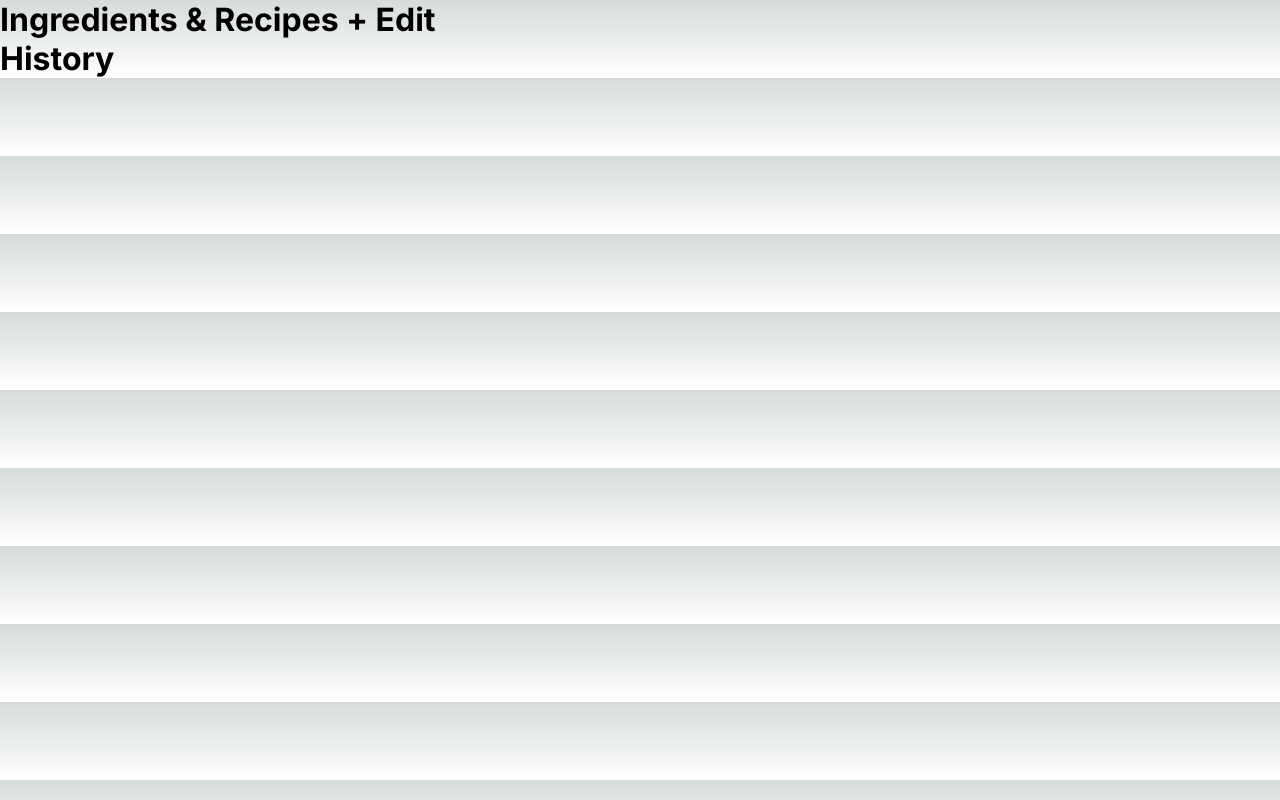
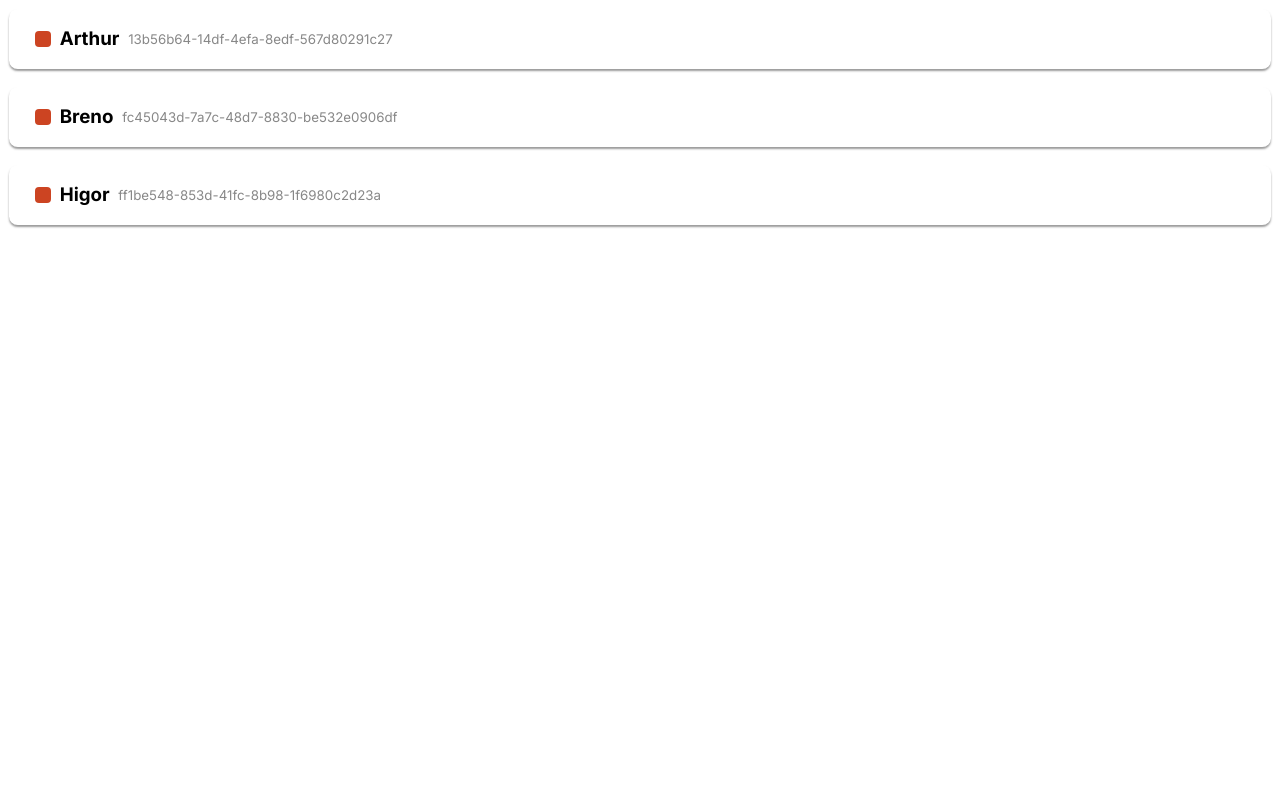
Before and after one commit to cognocoder/recipe, a Next.js app: page / in a window 1280 px wide. Built offline with nearby package versions, Linux system fonts and the light colour scheme.

Commit message:
chore(components): ingredients list :construction:

```diff
--- a/app/dashboard/page.tsx
+++ /dev/null
@@ -1,5 +0,0 @@
-import RecipeDashboard from "@/components/RecipeDashboard";
-
-export default function Dashboard() {
-  return <RecipeDashboard/>
-}
--- a/app/globals.css
+++ b/app/globals.css
@@ -1,107 +1,3 @@
-:root {
-  --max-width: 1100px;
-  --border-radius: 12px;
-  --font-mono: ui-monospace, Menlo, Monaco, 'Cascadia Mono', 'Segoe UI Mono',
-    'Roboto Mono', 'Oxygen Mono', 'Ubuntu Monospace', 'Source Code Pro',
-    'Fira Mono', 'Droid Sans Mono', 'Courier New', monospace;
-
-  --foreground-rgb: 0, 0, 0;
-  --background-start-rgb: 214, 219, 220;
-  --background-end-rgb: 255, 255, 255;
-
-  --primary-glow: conic-gradient(
-    from 180deg at 50% 50%,
-    #16abff33 0deg,
-    #0885ff33 55deg,
-    #54d6ff33 120deg,
-    #0071ff33 160deg,
-    transparent 360deg
-  );
-  --secondary-glow: radial-gradient(
-    rgba(255, 255, 255, 1),
-    rgba(255, 255, 255, 0)
-  );
-
-  --tile-start-rgb: 239, 245, 249;
-  --tile-end-rgb: 228, 232, 233;
-  --tile-border: conic-gradient(
-    #00000080,
-    #00000040,
-    #00000030,
-    #00000020,
-    #00000010,
-    #00000010,
-    #00000080
-  );
-
-  --callout-rgb: 238, 240, 241;
-  --callout-border-rgb: 172, 175, 176;
-  --card-rgb: 180, 185, 188;
-  --card-border-rgb: 131, 134, 135;
+body {
+	margin: 0;
 }
-
-@media (prefers-color-scheme: dark) {
-  :root {
-    --foreground-rgb: 255, 255, 255;
-    --background-start-rgb: 0, 0, 0;
-    --background-end-rgb: 0, 0, 0;
-
-    --primary-glow: radial-gradient(rgba(1, 65, 255, 0.4), rgba(1, 65, 255, 0));
-    --secondary-glow: linear-gradient(
-      to bottom right,
-      rgba(1, 65, 255, 0),
-      rgba(1, 65, 255, 0),
-      rgba(1, 65, 255, 0.3)
-    );
-
-    --tile-start-rgb: 2, 13, 46;
-    --tile-end-rgb: 2, 5, 19;
-    --tile-border: conic-gradient(
-      #ffffff80,
-      #ffffff40,
-      #ffffff30,
-      #ffffff20,
-      #ffffff10,
-      #ffffff10,
-      #ffffff80
-    );
-
-    --callout-rgb: 20, 20, 20;
-    --callout-border-rgb: 108, 108, 108;
-    --card-rgb: 100, 100, 100;
-    --card-border-rgb: 200, 200, 200;
-  }
-}
-
-* {
-  box-sizing: border-box;
-  padding: 0;
-  margin: 0;
-}
-
-html,
-body {
-  max-width: 100vw;
-  overflow-x: hidden;
-}
-
-body {
-  color: rgb(var(--foreground-rgb));
-  background: linear-gradient(
-      to bottom,
-      transparent,
-      rgb(var(--background-end-rgb))
-    )
-    rgb(var(--background-start-rgb));
-}
-
-a {
-  color: inherit;
-  text-decoration: none;
-}
-
-@media (prefers-color-scheme: dark) {
-  html {
-    color-scheme: dark;
-  }
-}
--- /dev/null
+++ b/app/models/Ingredient.ts
@@ -0,0 +1,6 @@
+
+export interface Ingredient {
+  color?: string
+  heading: string
+  uuid: string
+}
--- a/app/page.tsx
+++ b/app/page.tsx
@@ -1,12 +1,18 @@
-import Image from 'next/image'
-import styles from './page.module.css'
-import RecipeDashboard from '@/components/RecipeDashboard'
+import { v4 as uuid } from 'uuid';
+import Ingredients from '@/components/Ingredients';
+
+import { Ingredient as IngredientModel } from "@/app/models/Ingredient"
+
+const ingredients: IngredientModel[] = [
+  { heading: 'Arthur', uuid: uuid() },
+  { heading: 'Breno', uuid: uuid() },
+  { heading: 'Higor', uuid: uuid() },
+]
 
 export default function Home() {
   return (
     <>
-      <RecipeDashboard/>
-      <h1>History</h1>
+      <Ingredients ingredients={ ingredients }></Ingredients>
     </>
   )
 }
--- /dev/null
+++ b/components/Ingredient.styled.tsx
@@ -0,0 +1,35 @@
+import { styled } from "styled-components";
+
+export const IngredientItem = styled.li<{ $selected?: boolean }>`
+	align-items: center;
+	background-color: ${ props => props.$selected ? "#eee" : "#fff" };
+	border-radius: 1ex;
+	box-shadow: 0px 2px 2px #4448;
+	box-sizing: border-box;
+	cursor: pointer;
+	display: flex;
+	gap: 1ex;
+	padding-inline: 1ex;
+	width: 100%;
+
+	&:hover {
+		background-color: #eef;
+		box-shadow: 0px 3px 6px #4446;
+	}
+`
+
+export const IngredientHeading = styled.h3`
+`
+
+export const IngredientUuid = styled.span`
+	color: #888;
+	font-size: smaller;
+`
+
+export const IngredientImage = styled.div<{ $color?: string }>`
+	background-color: ${ props => props.$color || "#4444" };
+	border-radius: 4px;
+	height: 1rem;
+	margin-left: 2ex;
+	width: 1rem;
+`
--- /dev/null
+++ b/components/Ingredient.tsx
@@ -0,0 +1,32 @@
+'use client'
+
+import { useEffect, useState } from 'react'
+
+import { Ingredient as IngredientModel } from "@/app/models/Ingredient"
+import { IngredientItem, IngredientHeading, IngredientImage, IngredientUuid } from "./Ingredient.styled"
+
+export default function Ingredient(props: IngredientModel): JSX.Element {
+
+  const [selected, setSelected] = useState(false)
+
+  const [hydrated, setHydrated] = useState(false)
+  useEffect(() => {
+    setHydrated(true)
+  }, []);
+  if (!hydrated) {
+    return <></>
+  }
+
+  function handleClick(event: React.MouseEvent<HTMLLIElement>): void {
+    console.log(event)
+    setSelected(!selected)
+  }
+
+  return (
+      <IngredientItem onClick={handleClick} $selected={ selected } >
+        <IngredientImage $color={ props.color || '#C42' } />
+        <IngredientHeading>{ props.heading }</IngredientHeading>
+        <IngredientUuid>{ props.uuid }</IngredientUuid>
+      </IngredientItem>
+    )
+}
--- /dev/null
+++ b/components/Ingredients.styled.tsx
@@ -0,0 +1,9 @@
+import { styled } from "styled-components";
+
+export const IngredientList = styled.ul`
+	display: flex;
+	flex-direction: column;
+	gap: 2ex;
+	margin: 1ex;
+	padding: 0;
+`
--- /dev/null
+++ b/components/Ingredients.tsx
@@ -0,0 +1,20 @@
+'use client'
+
+import { Ingredient as IngredientModel } from "@/app/models/Ingredient"
+import Ingredient from "./Ingredient";
+import { IngredientList } from "./Ingredients.styled";
+
+export default function Ingredients(props: { ingredients: IngredientModel[] }): JSX.Element {
+	return (
+		<>
+			<IngredientList>{
+				props.ingredients.map(ingredient => {
+					return <Ingredient
+						key={ingredient.uuid}
+						heading={ingredient.heading}
+						uuid={ingredient.uuid}/>
+				})
+			}</IngredientList>
+		</>
+	)
+}
--- a/components/RecipeDashboard.tsx
+++ /dev/null
@@ -1,3 +0,0 @@
-export default function RecipeDashboard() {
-  return <h1>Ingredients & Recipes + Edit</h1>
-}
```
Also changed, not shown: app/page.module.css (deleted, +0 -229 lines), package.json (+7 -1 lines), 1 other file (tests, documents, lock files or other folders).
